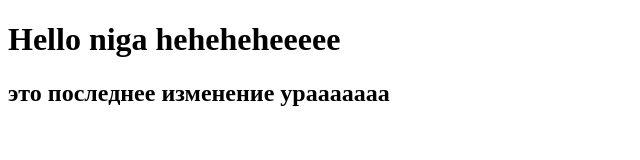
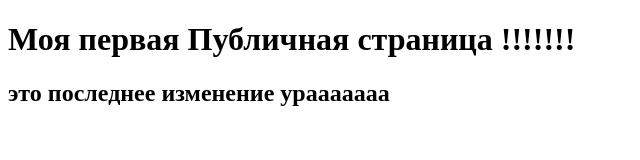
Before and after one commit to big-black-pixel/gooooov, a plain HTML site: page index.html in a window 1280 px wide. Shown: the whole page, without its empty margins (0-640 px from the left). Drawn offline with Linux system fonts and the light colour scheme.

Commit message:
new new new new new

```diff
--- a/index.html
+++ b/index.html
@@ -3,10 +3,10 @@
 <head>
     <meta charset="UTF-8">
     <meta name="viewport" content="width=device-width, initial-scale=1.0">
-    <title>Document</title>
+    <title>Публичная страница !</title>
 </head>
 <body>
-    <h1>Hello niga heheheheeeee</h1>
+    <h1>Моя первая Публичная страница !!!!!!!</h1>
     <h2>это последнее изменение урааааааа</h2>
 </body>
 </html>
```
